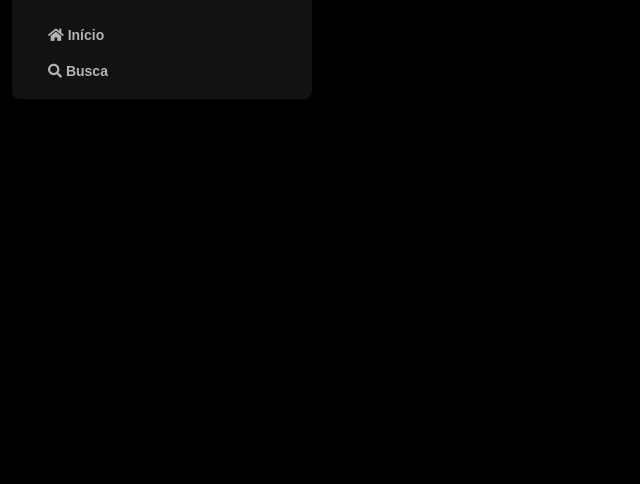
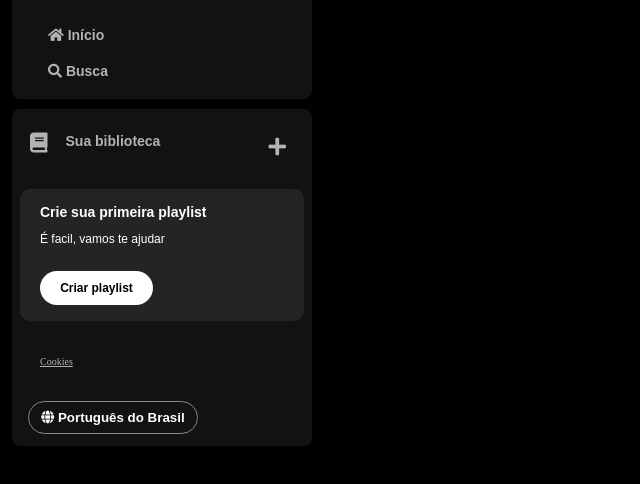
Before and after one commit to aureliocapingana01/spotify, a plain HTML site: page index.html in a window 1280 px wide. Shown: the part 74-558 px from the top of the page, without its empty margins (0-640 px from the left). Drawn offline with Linux system fonts and the light colour scheme.

Commit message:
feito a segunda aula do site

```diff
--- a/assets/css/style.css
+++ b/assets/css/style.css
@@ -39,3 +39,110 @@ body {
     font-size: 14px;
     font-family: "DM Sans", sans-serif;
 }
+
+/* Código da segunda aula */
+.library {
+    background-color: #121212;
+    border-radius: 8px;
+    display: flex;
+    justify-content: space-between;
+    flex-direction: column;
+    padding: 4px 8px;
+    color: #b3b3b3;
+    font-weight: 600;
+    font-size: 14px;
+    margin-top: 10px;
+}
+.library .library__content {
+    display: flex;
+    justify-content: space-between;
+}
+.library .library__button {
+  display: flex;
+  margin-right: 10px;
+  color: #b3b3b3;
+  background-color: transparent;
+  border: 0;
+  font-size: 14px;
+  font-weight: 700;
+  font-family: "DM Sans", sans-serif;
+  text-align: center;
+  text-decoration: none;
+  text-transform: none;
+  padding: 20px 10px;
+}
+.library .library__content .fa {
+    font-size: 20px;
+    margin-right: 10px;
+    font-weight: 300;
+    padding-right: 8px;
+}
+.library .library__content .fa-plus {
+    margin: 24px 10px;
+}
+.section-playlist {
+    display: flex;
+    align-items: flex-start;
+    justify-content: space-between;
+    gap: 20px;
+    background-color: #242424;
+    color: #b3b3b3;
+    font-weight: 600;
+    font-size: 14px;
+    margin: 8px 0;
+    padding: 16px 20px;
+    border-radius: 10px;
+}
+.section-playlist .section-playlist__content {
+    display: flex;
+    flex-direction: column;
+}
+.section-playlist .section-playlist__content .text {
+    padding-bottom: 14px;
+    color: #fff;
+    font-family: "DM Sans", sans-serif;
+}
+.section-playlist .section-playlist__content .title {
+    font-weight: 600;
+}
+.section-playlist .section-playlist__content .subtitle {
+    font-weight: 500;
+    font-size: 12px;
+}
+.section-playlist .section-playlist__content .sectio-playlist__button {
+    display: flex;
+    justify-content: center;
+    background-color: #fff;
+    color: #000;
+    border-radius: 20px;
+    font-size: 12px;
+    font-weight: 700;
+    font-family: "DM Sans", sans-serif;
+    padding: 10px;
+    margin-top: 12px;
+    border: 0;
+    width: 113px;
+}
+.sidebar .cookies {
+    margin: 25px 20px;
+}
+.sidebar .cookies a {
+    color: #b3b3b3;
+    font-weight: 500;
+    font-size: 10px;
+}
+.sidebar .cookies a:hover {
+    text-decoration: underline;
+}
+.sidebar .language__button {
+    background-color: transparent;
+    border: 1px solid #878787;
+    color: #fff;
+    cursor: pointer;
+    align-items: center;
+    font-weight: bold;
+    width: 170px;
+    margin: 8px;
+    padding: 8px;
+    border-radius: 20px;
+}
--- a/index.html
+++ b/index.html
@@ -47,6 +47,46 @@
           </li>
         </ul>
       </nav>
+
+      <!-- Codigo da segunda aula -->
+      <div class="library">
+        <div class="library__content">
+            <button class="library__button">
+                <span class="fa fas fa-book"></span>
+                <span>Sua biblioteca</span>
+            </button>
+            <span class="fa fa-plus"></span>
+        </div>
+
+        <section class="section-playlist">
+            <div class="section-playlist__content">
+                <span class="text title">
+                    Crie sua primeira playlist
+                </span>
+                <span class="text subtitle">
+                    É facil, vamos te ajudar
+                </span>
+                <button class="sectio-playlist__button">
+                    <span>Criar playlist</span>
+                </button>
+
+            </div>
+        </section>
+
+        <div class="cookies">
+            <a href="">Cookies</a>
+        </div>
+
+        <div class="langueges">
+            <button class="language__button">
+                <span class="fa fa-globe"></span>
+                <span>Português do Brasil</span>
+            </button>
+        </div>
+
+      </div>
+
     </div>
+
   </body>
 </html>
```
